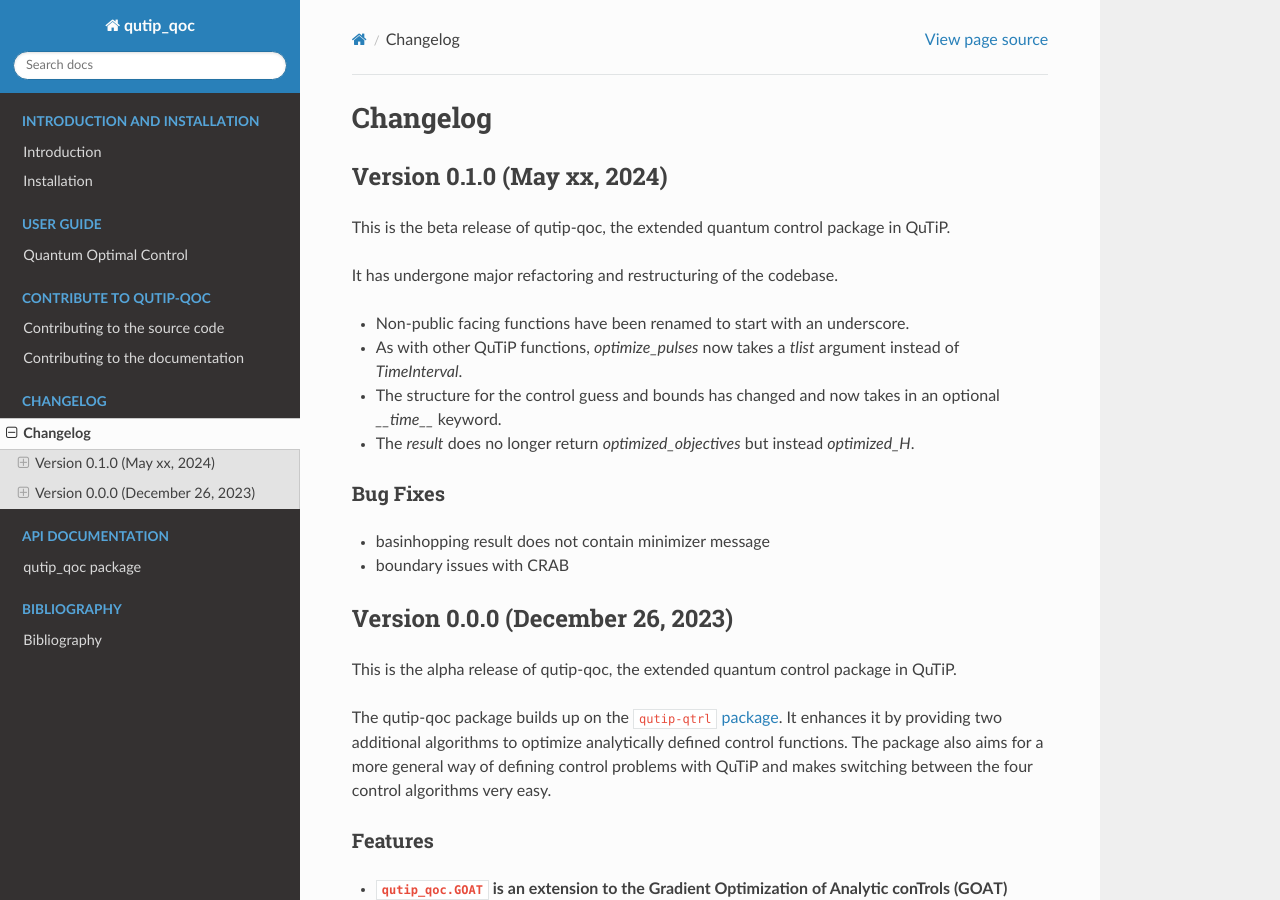
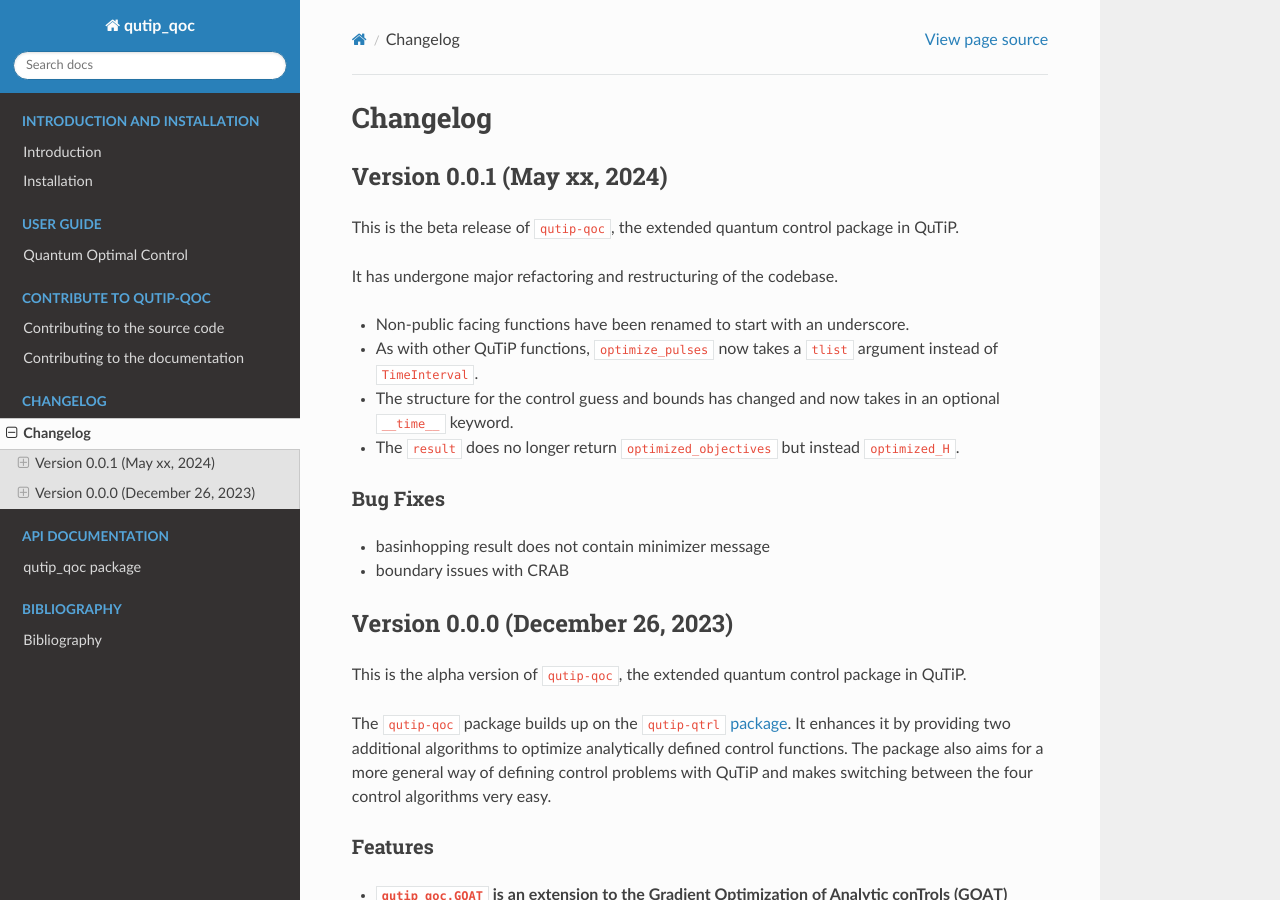
Before and after one commit to qutip/qutip-qoc, a Sphinx documentation site: the page built from doc/changelog.rst, in a window 1280 px wide and 900 px high. Built offline with Sphinx 7.4.7 and the Read the Docs theme 2.0.0, drawn with Linux system fonts in a browser that asks for light colours; cross-references to code outside the pages are shown as plain code.

Commit message:
fix codeblock

```diff
--- a/doc/changelog.rst
+++ b/doc/changelog.rst
@@ -3,17 +3,17 @@
 *********
 
 
-Version 0.1.0 (May xx, 2024)
+Version 0.0.1 (May xx, 2024)
 +++++++++++++++++++++++++++++++++
 
-This is the beta release of qutip-qoc, the extended quantum control package in QuTiP.
+This is the beta release of ``qutip-qoc``, the extended quantum control package in QuTiP.
 
 It has undergone major refactoring and restructuring of the codebase.
 
 - Non-public facing functions have been renamed to start with an underscore.
-- As with other QuTiP functions, `optimize_pulses` now takes a `tlist` argument instead of `TimeInterval`.
-- The structure for the control guess and bounds has changed and now takes in an optional `__time__` keyword.
-- The `result` does no longer return `optimized_objectives` but instead `optimized_H`.
+- As with other QuTiP functions, ``optimize_pulses`` now takes a ``tlist`` argument instead of ``TimeInterval``.
+- The structure for the control guess and bounds has changed and now takes in an optional ``__time__`` keyword.
+- The ``result`` does no longer return ``optimized_objectives`` but instead ``optimized_H``.
 
 Bug Fixes
 ---------
@@ -25,9 +25,9 @@
 Version 0.0.0 (December 26, 2023)
 +++++++++++++++++++++++++++++++++
 
-This is the alpha release of qutip-qoc, the extended quantum control package in QuTiP.
+This is the alpha version of ``qutip-qoc``, the extended quantum control package in QuTiP.
 
-The qutip-qoc package builds up on the ``qutip-qtrl`` `package <https://github.com/qutip/qutip-qtrl>`_.
+The ``qutip-qoc`` package builds up on the ``qutip-qtrl`` `package <https://github.com/qutip/qutip-qtrl>`_.
 It enhances it by providing two additional algorithms to optimize analytically defined control functions.
 The package also aims for a more general way of defining control problems with QuTiP and makes switching between the four control algorithms very easy.
 
```
Also changed, not shown: doc/installation.rst (+4 -4 lines), doc/introduction.rst (+4 -4 lines).
